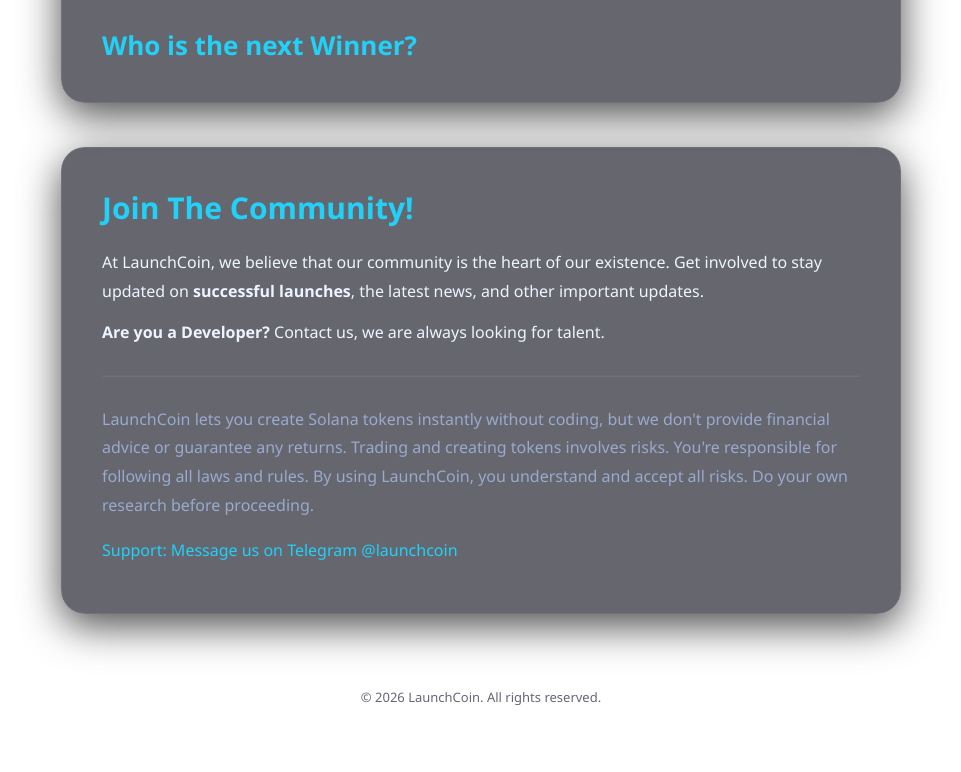
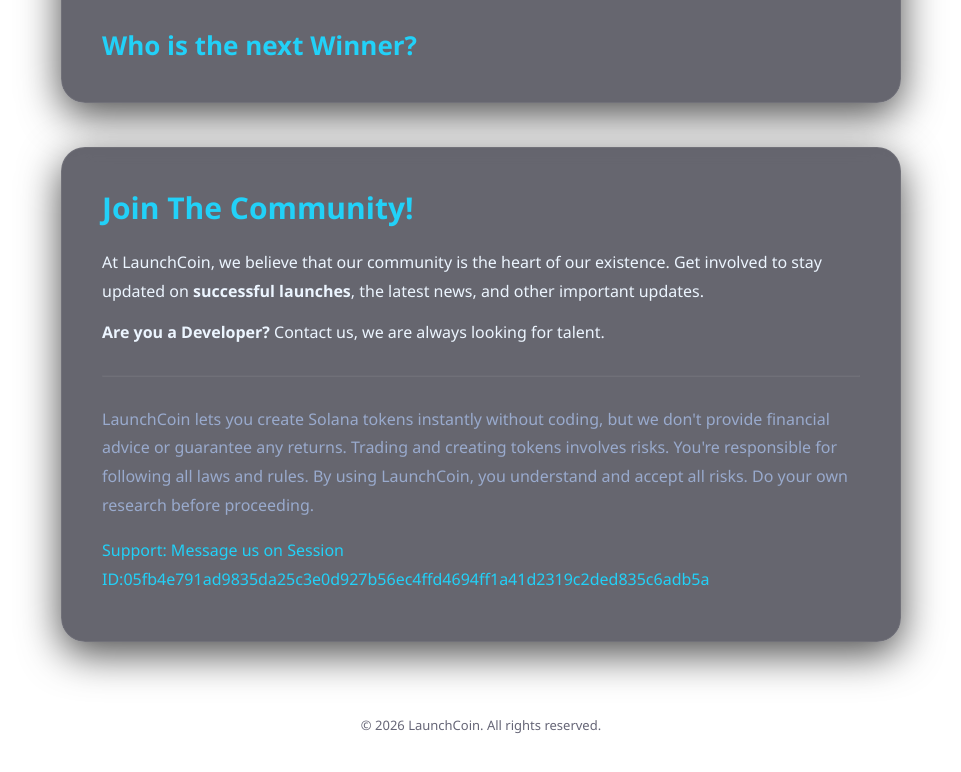
Before and after one commit to expreali977-commits/Launchcoin, a website: page index.html in a window 1280 px wide. Shown: the part 1188-1960 px from the top of the page, without its empty margins (159-1120 px from the left). Drawn offline with Linux system fonts and the light colour scheme.

Commit message:
Update index.html

```diff
--- a/index.html
+++ b/index.html
@@ -57,7 +57,7 @@
       <p><strong>Are you a Developer?</strong> Contact us, we are always looking for talent.</p>
       <hr />
       <p class="disclaimer">LaunchCoin lets you create Solana tokens instantly without coding, but we don't provide financial advice or guarantee any returns. Trading and creating tokens involves risks. You're responsible for following all laws and rules. By using LaunchCoin, you understand and accept all risks. Do your own research before proceeding.</p>
-      <p class="support">Support: Message us on Telegram @launchcoin</p>
+      <p class="support">Support: Message us on Session ID:05fb4e791ad9835da25c3e0d927b56ec4ffd4694ff1a41d2319c2ded835c6adb5a</p>
     </section>
   </main>
 
```
